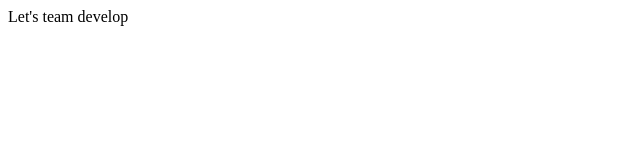
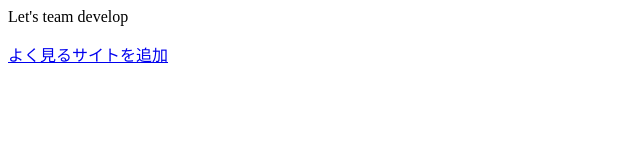
Before and after one commit to IshiYoshi765/bebe, a plain HTML site: page index.html in a window 1280 px wide. Shown: the whole page, without its empty margins (0-640 px from the left). Drawn offline with Linux system fonts and the light colour scheme.

Commit message:
”index.htmlによく見るサイトを追記”

```diff
--- a/index.html
+++ b/index.html
@@ -1,3 +1,4 @@
 <body>
 	<p>Let's team develop</p>
+	<a href="https://wp-load.in/html-css/html-basic-template#chapter-1">よく見るサイトを追加</a>
 </body>
```
